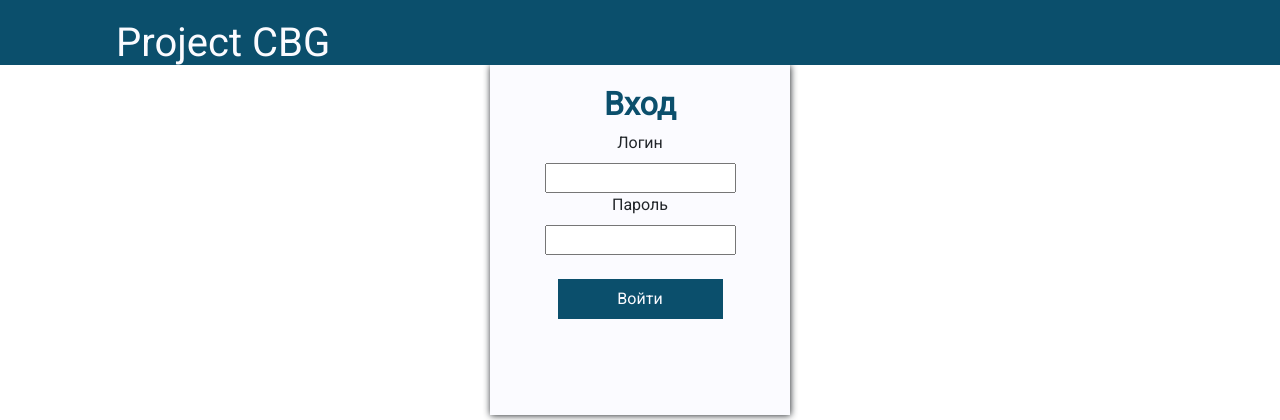
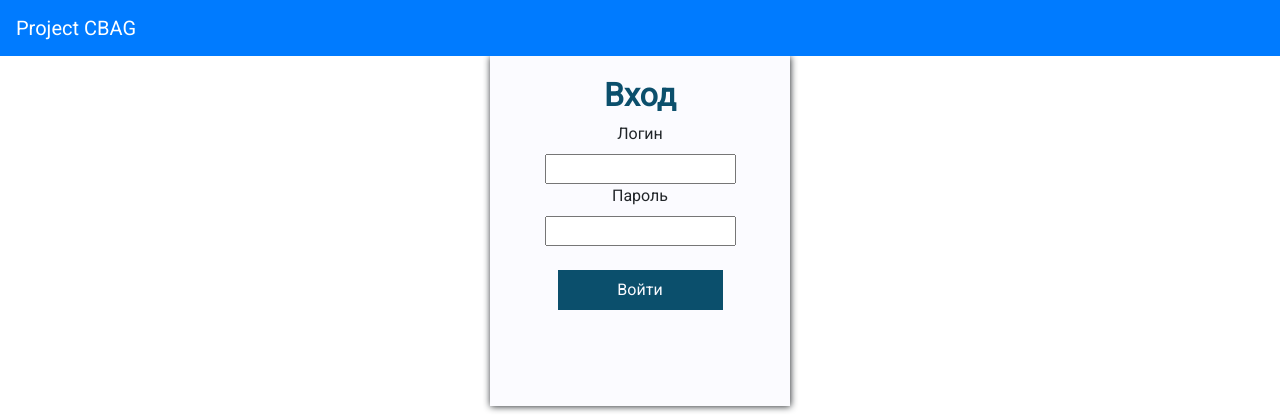
Before and after one commit to kiseru/ProjectCBAG, a Django app: page /auth/log_in/ in a window 1280 px wide. Shown: the top 420 px of the page. Run offline with Django 3.2, Linux system fonts and the light colour scheme; some libraries are stand-ins or nearby versions.

Commit message:
Fixed header on login page

```diff
--- a/authorization/templates/authorization/header.html
+++ b/authorization/templates/authorization/header.html
@@ -1,11 +1,8 @@
 {% extends 'base.html' %}
 
 {% block header %}
-    <nav class="navbar navbar-top">
-        <div class="navbar-header">
-            <a class="navbar-brand" href="{% url 'home' %}">Project CB<i style="font-size: 30px"class="glyphicon glyphicon-text-background"></i>G
-            <i style="font-size: 40px"class="fa fa-university"></i></a>
-        </div>
+    <nav class="navbar navbar-expand-lg navbar-dark bg-primary">
+        <a class="navbar-brand" href="{% url 'home' %}">Project CBAG</a>
     </nav>
 
     {% block content %}
--- a/static/css/styles.css
+++ b/static/css/styles.css
@@ -1,34 +1,6 @@
 body {
   font-family: 'Roboto', sans-serif;
   padding-bottom: 100px;
-}
-
-.navbar {
-  background: #0B4F6C;
-  height: 65px;
-}
-
-.navbar-brand {
-  margin-left: 100px;
-  font-size: 40px;
-  color: #FBFBFF;
-}
-
-.navbar-header > a:hover {
-  color: #FBFBFF;
-  text-shadow: 4px 0 0 #000;
-}
-
-.navbar-header > a:focus {
-  color: #FBFBFF;
-}
-
-.navbar-toggle {
-  background-color: #F8F8F8;
-}
-
-.navbar-header .navbar-toggle .icon-bar {
-  background-color: #888888;
 }
 
 .icon-bar {
```
